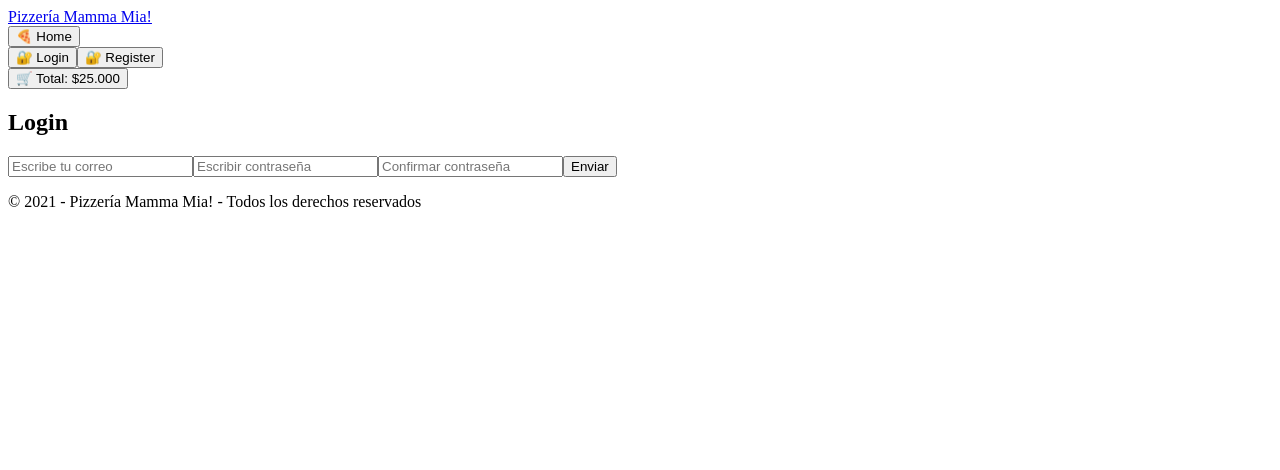
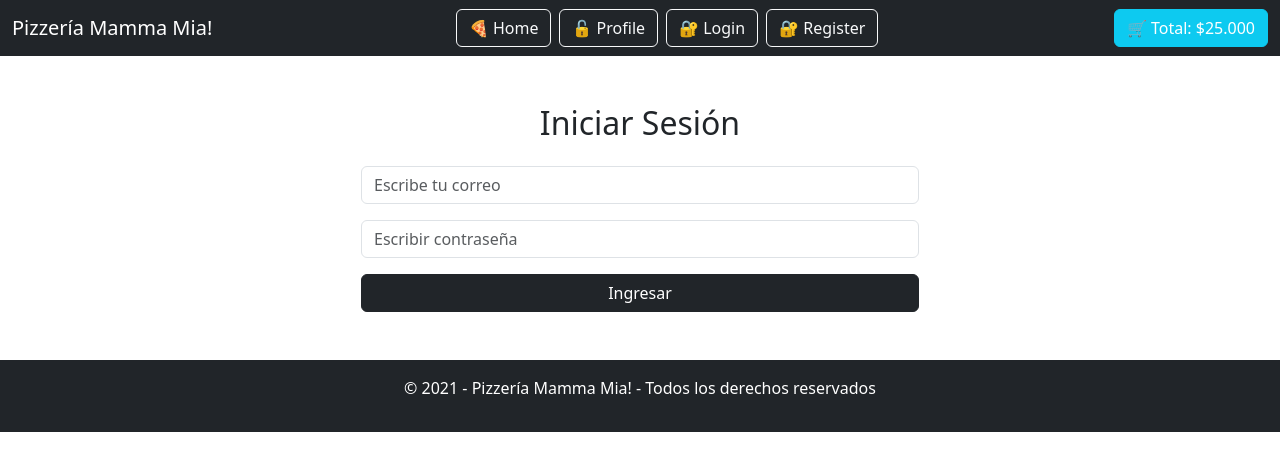
Before and after one commit to JoseEstay/desafio_pizzera, a React (Vite) app in the folder pizzeria/: page /login in a window 1280 px wide. Shown: the top 470 px of the page. Built offline with nearby package versions, Linux system fonts and the light colour scheme.

Commit message:
cambios listo

```diff
--- a/pizzeria/src/App.jsx
+++ b/pizzeria/src/App.jsx
@@ -3,8 +3,11 @@ import Home from './pages/Home'
 import Footer from './components/Footer'
 import Cart from './pages/Cart'
 import Pizza from './pages/Pizza'
-import SimpleLogin from './pages/SimpleLogin'
+import Login from './pages/Login'
+import Register from './pages/Register'
 import { Routes, Route } from 'react-router-dom'
+import NotFound from './pages/NotFound'
+import Profile from './pages/Profile'
 
 function App () {
 
@@ -15,7 +18,10 @@ function App () {
          <Route path="/" element={<Home />} />
          <Route path="/cart" element={<Cart />} />
          <Route path="/pizza" element={<Pizza />} />
-         <Route path="/login" element={<SimpleLogin />} />
+         <Route path="/login" element={<Login />} />
+         <Route path="/register" element={<Register />} />
+          <Route path="/profile" element={<Profile />} />
+         <Route path="*" element={<NotFound />} />
       </Routes>
       <Footer />
     </div>
--- a/pizzeria/src/components/Navbar.jsx
+++ b/pizzeria/src/components/Navbar.jsx
@@ -1,32 +1,24 @@
+import { Link } from 'react-router-dom'
+
 function Navbar () {
   const total = 25000
-  const token = false
 
   return (
     <nav className='navbar navbar-dark bg-dark'>
       <div className='container-fluid'>
-        <a className='navbar-brand' href='#'>Pizzería Mamma Mia!</a>
+        <Link className='navbar-brand' to='/'>Pizzería Mamma Mia!</Link>
 
         <div className='d-flex'>
-          <button className='btn btn-outline-light me-2'>🍕 Home</button>
-          {token === true
-            ? (
-              <div>
-                <button className='btn btn-outline-light me-2'>🔓 Profile</button>
-                <button className='btn btn-outline-light me-2'>🔒 Logout</button>
-              </div>
-              )
-            : (
-              <div>
-                <button className='btn btn-outline-light me-2'>🔐 Login</button>
-                <button className='btn btn-outline-light me-2'>🔐 Register</button>
-              </div>
-              )}
+          <Link to='/' className='btn btn-outline-light me-2'>🍕 Home</Link>
+          <Link to='/profile' className='btn btn-outline-light me-2'>🔓 Profile</Link>
+          <Link to='/login' className='btn btn-outline-light me-2'>🔐 Login</Link>
+          <Link to='/register' className='btn btn-outline-light me-2'>🔐 Register</Link>
+
         </div>
 
-        <button className='btn btn-info text-white'>
+        <Link to='/cart' className='btn btn-info text-white'>
           🛒 Total: ${total.toLocaleString('es-CL')}
-        </button>
+        </Link>
       </div>
     </nav>
   )
--- a/pizzeria/src/main.jsx
+++ b/pizzeria/src/main.jsx
@@ -2,6 +2,8 @@ import React from 'react'
 import ReactDOM from 'react-dom/client'
 import App from './App.jsx'
 import { BrowserRouter } from 'react-router-dom'
+import 'bootstrap/dist/css/bootstrap.min.css'
+import './index.css'
 
 ReactDOM.createRoot(document.getElementById('root')).render(
   <React.StrictMode>
--- /dev/null
+++ b/pizzeria/src/pages/Login.jsx
@@ -0,0 +1,65 @@
+import { useState } from 'react';
+
+const Login = () => {
+    const [dataClient, setDataClient] = useState({
+        email: "",
+        password: "",
+    });
+
+    const handleChange = (e) => {
+        const { name, value } = e.target;
+        setDataClient((prevData) => ({
+            ...prevData,
+            [name]: value
+        }));
+    };
+
+    const handleSubmit = (e) => {
+        e.preventDefault();
+        const { email, password } = dataClient;
+
+        if (!email || !password) {
+            alert('Todos los campos son obligatorios');
+            return;
+        }
+
+        if (password.length < 6) {
+            alert('La contraseña debe tener al menos 6 caracteres');
+            return;
+        }
+
+        alert('Acceso exitoso');
+
+        setDataClient({
+            email: "",
+            password: "",
+        });
+    };
+
+  return (
+    <div className="container mt-5 mb-5 d-flex flex-column align-items-center">
+        <h2>Iniciar Sesión</h2>
+        <form onSubmit={handleSubmit} className="d-flex flex-column gap-3 w-50 mt-3">
+            <input
+                type="email"
+                name="email"
+                className="form-control"
+                value={dataClient.email}
+                placeholder='Escribe tu correo'
+                onChange={handleChange}
+            />
+            <input
+                type="password"
+                name="password"
+                className="form-control"
+                value={dataClient.password}
+                placeholder='Escribir contraseña'
+                onChange={handleChange}
+            />
+            <button type='submit' className="btn btn-dark">Ingresar</button>
+        </form>
+    </div>
+  );
+};
+
+export default Login;
--- /dev/null
+++ b/pizzeria/src/pages/NotFound.jsx
@@ -0,0 +1,14 @@
+import { Link } from 'react-router-dom';
+
+function NotFound() {
+  return (
+    <div className="container text-center mt-5 mb-5">
+      <h1>🍕 ¡Oops! 404 🍕</h1>
+      <h2>Página no encontrada</h2>
+      <p>Parece que la pizza que buscas se quemó en el horno o no existe.</p>
+      <Link to="/" className="btn btn-dark mt-3">Volver al Inicio</Link>
+    </div>
+  );
+}
+
+export default NotFound;
--- /dev/null
+++ b/pizzeria/src/pages/Profile.jsx
@@ -0,0 +1,27 @@
+function Profile() {
+  const userEmail = "jose.estay@pizzeria.com";
+
+  const handleLogout = () => {
+    alert("Has cerrado sesión correctamente.");
+  };
+
+  return (
+    <div className="container mt-5 mb-5 d-flex justify-content-center">
+      <div className="card p-4 shadow-sm" style={{ width: "100%", maxWidth: "400px" }}>
+        <div className="card-body text-center">
+          <h2 className="card-title mb-4">Perfil de Usuario</h2>
+          <hr />
+          <p className="card-text fs-5 mt-3 mb-4">
+            <strong>Email:</strong> <br />
+            <span className="text-muted">{userEmail}</span>
+          </p>
+          <button className="btn btn-danger w-100" onClick={handleLogout}>
+            🔒 Cerrar Sesión
+          </button>
+        </div>
+      </div>
+    </div>
+  );
+}
+
+export default Profile;
--- /dev/null
+++ b/pizzeria/src/pages/Register.jsx
@@ -0,0 +1,80 @@
+import { useState } from 'react';
+
+const Register = () => {
+    const [dataClient, setDataClient] = useState({
+        email: "",
+        password: "",
+        confirmPassword: "",
+    });
+
+    const handleChange = (e) => {
+        const { name, value } = e.target;
+        setDataClient((prevData) => ({
+            ...prevData,
+            [name]: value
+        }));
+    };
+
+    const handleSubmit = (e) => {
+        e.preventDefault();
+        const { email, password, confirmPassword } = dataClient;
+
+        if (!email || !password || !confirmPassword) {
+            alert('Todos los campos son obligatorios');
+            return;
+        }
+
+        if (password.length < 6) {
+            alert('La contraseña debe tener al menos 6 caracteres');
+            return;
+        }
+
+        if (password !== confirmPassword) {
+            alert('Las contraseñas no coinciden');
+            return;
+        }
+
+        alert('Registro exitoso');
+
+        setDataClient({
+            email: "",
+            password: "",
+            confirmPassword: "",
+        });
+    };
+
+  return (
+    <div className="container mt-5 mb-5 d-flex flex-column align-items-center">
+        <h2>Registro de Usuario</h2>
+        <form onSubmit={handleSubmit} className="d-flex flex-column gap-3 w-50 mt-3">
+            <input
+                type="email"
+                name="email"
+                className="form-control"
+                value={dataClient.email}
+                placeholder='Escribe tu correo'
+                onChange={handleChange}
+            />
+            <input
+                type="password"
+                name="password"
+                className="form-control"
+                value={dataClient.password}
+                placeholder='Escribir contraseña'
+                onChange={handleChange}
+            />
+            <input
+                type="password"
+                name="confirmPassword"
+                className="form-control"
+                value={dataClient.confirmPassword}
+                placeholder='Confirmar contraseña'
+                onChange={handleChange}
+            />
+            <button type='submit' className="btn btn-dark">Registrarse</button>
+        </form>
+    </div>
+  );
+};
+
+export default Register;
--- a/pizzeria/src/pages/SimpleLogin.jsx
+++ /dev/null
@@ -1,75 +0,0 @@
-import {useState} from 'react';
-const SimpleLogin = () => {
-
-    const [dataClient, setDataClient] = useState({
-        email: "",
-        password: "",
-        confirmPassword: "",
-    })
-
-    const handleChange = (e) => {
-        const {name, value} = e.target
-
-        setDataClient((prevData) => ({
-            ...prevData,
-            [name]: value
-        }))
-    }
-
-    const handleSubmit = (e) => {
-
-        const {password, confirmPassword} = dataClient
-        e.preventDefault()
-
-        if (password.length < 6) {
-            alert('La contraseña debe tener al menos mas de 5 caracteres');
-            return;
-        }
-
-        if (password !== confirmPassword) {
-            alert('Las contraseñas no coinciden');
-            return;
-        }
-
-        alert('acceso exitoso')
-        setDataClient({
-            email: "",
-            password: "",
-            confirmPassword: "",
-        })
-    }
-
-  return (
-<>
-<h2>Login</h2>
-<form onSubmit={handleSubmit}>
-    <input type="text"
-    name="email"
-    value={dataClient.email}
-    placeholder='Escribe tu correo'
-    onChange={handleChange}
-    >
-
-    </input>
-    <input type="password"
-    name="password"
-    value={dataClient.password}
-    placeholder='Escribir contraseña'
-    onChange={handleChange}
-    >
-    </input>
-    <input type="password"
-    name="confirmPassword"
-    value={dataClient.confirmPassword}
-    placeholder='Confirmar contraseña'
-    onChange={handleChange}
-    >
-    </input>
-    <button type='submit'>Enviar</button>
-    </form>
-    </>
-  )
-}
-
-
-export default SimpleLogin
```
Also changed, not shown: pizzeria/src/components/FormularioMUI.jsx (deleted, +0 -36 lines).
